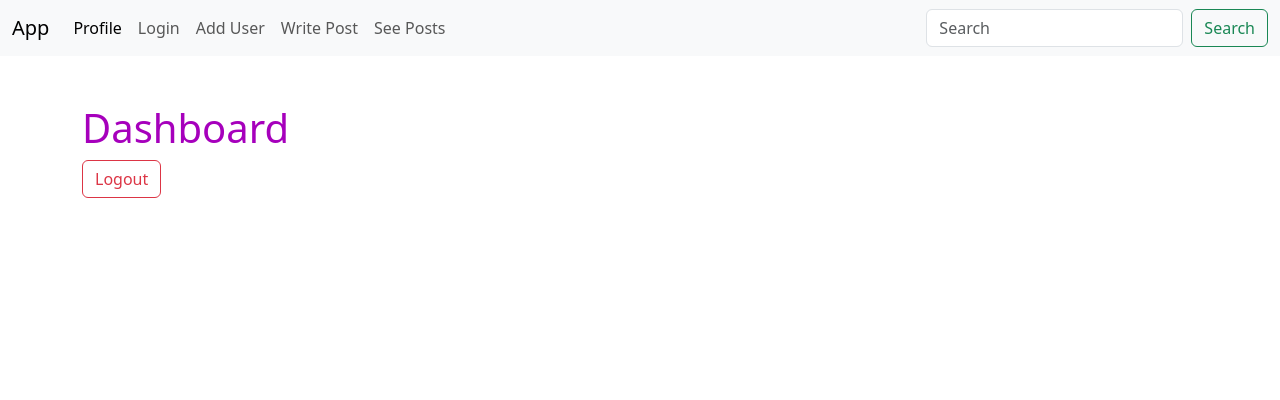
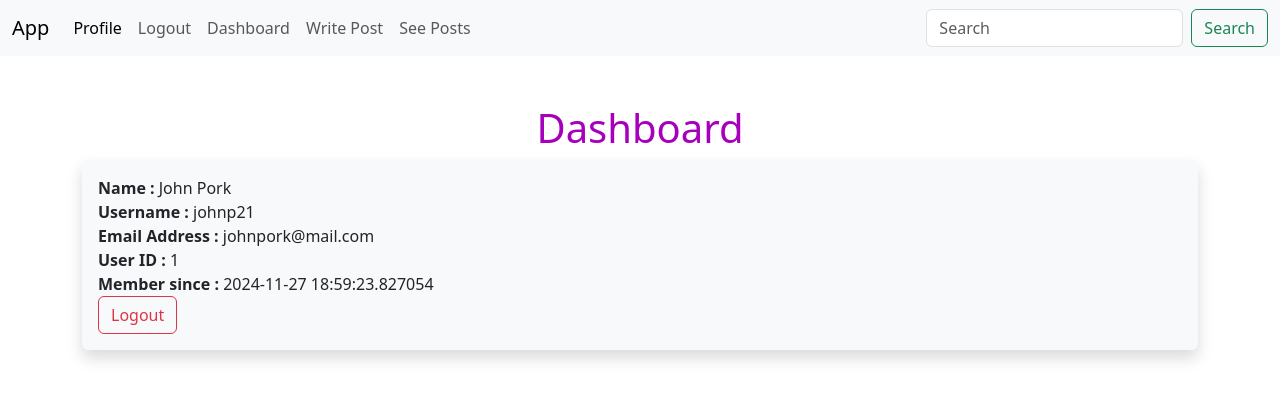
Before and after one commit to mart-dore/FlaskAPP, a Flask app: page /dashboard in a window 1280 px wide. Shown: the top 400 px of the page. Run offline with Flask 3, Linux system fonts and the light colour scheme; a user stored in the database is signed in.

Commit message:
add user dashboard

```diff
--- a/templates/dashboard.html
+++ b/templates/dashboard.html
@@ -9,8 +9,14 @@
 {% endfor %}
 
 
-<h1>Dashboard</h1>
+<center><h1>Dashboard</h1></center>
+<div class="shadow p-3 mb-5 bg-body-tertiary rounded">
+    <strong>Name : </strong> {{ current_user.name }} <br>
+    <strong>Username : </strong>{{ current_user.username }}<br>
+    <strong>Email Address : </strong> {{ current_user.email }}<br>
+    <strong>User ID : </strong>{{ current_user.id }}<br>
+    <strong>Member since : </strong> {{ current_user.date_added }}<br>
 
-<a href="{{ url_for('logout') }}" class="btn btn-outline-danger">Logout</a>
-
+    <a href="{{ url_for('logout') }}" class="btn btn-outline-danger">Logout</a>
+</div>
 {% endblock %}
--- a/templates/navbar.html
+++ b/templates/navbar.html
@@ -9,12 +9,21 @@
           <li class="nav-item">
             <a class="nav-link active" aria-current="page" href="{{url_for('user', name='jhon')}}">Profile</a>
           </li>
-          <li class="nav-item">
-            <a class="nav-link" href="{{url_for('login')}}">Login</a>
-          </li>
-          <li class="nav-item">
-            <a class="nav-link" href="{{url_for('add_user')}}">Add User</a>
-          </li>
+          {% if current_user.is_authenticated %}
+            <li class="nav-item">
+              <a class="nav-link" href="{{url_for('logout')}}">Logout</a>
+            </li>
+            <li class="nav-item">
+              <a class="nav-link" href="{{url_for('dashboard')}}">Dashboard</a>
+            </li>
+          {% else %}
+            <li class="nav-item">
+              <a class="nav-link" href="{{url_for('login')}}">Login</a>
+            </li>
+            <li class="nav-item">
+              <a class="nav-link" href="{{url_for('add_user')}}">Register</a>
+            </li>
+          {% endif%}
           <li class="nav-item">
             <a class="nav-link" href="{{url_for('add_post')}}">Write Post</a>
           </li>
```
